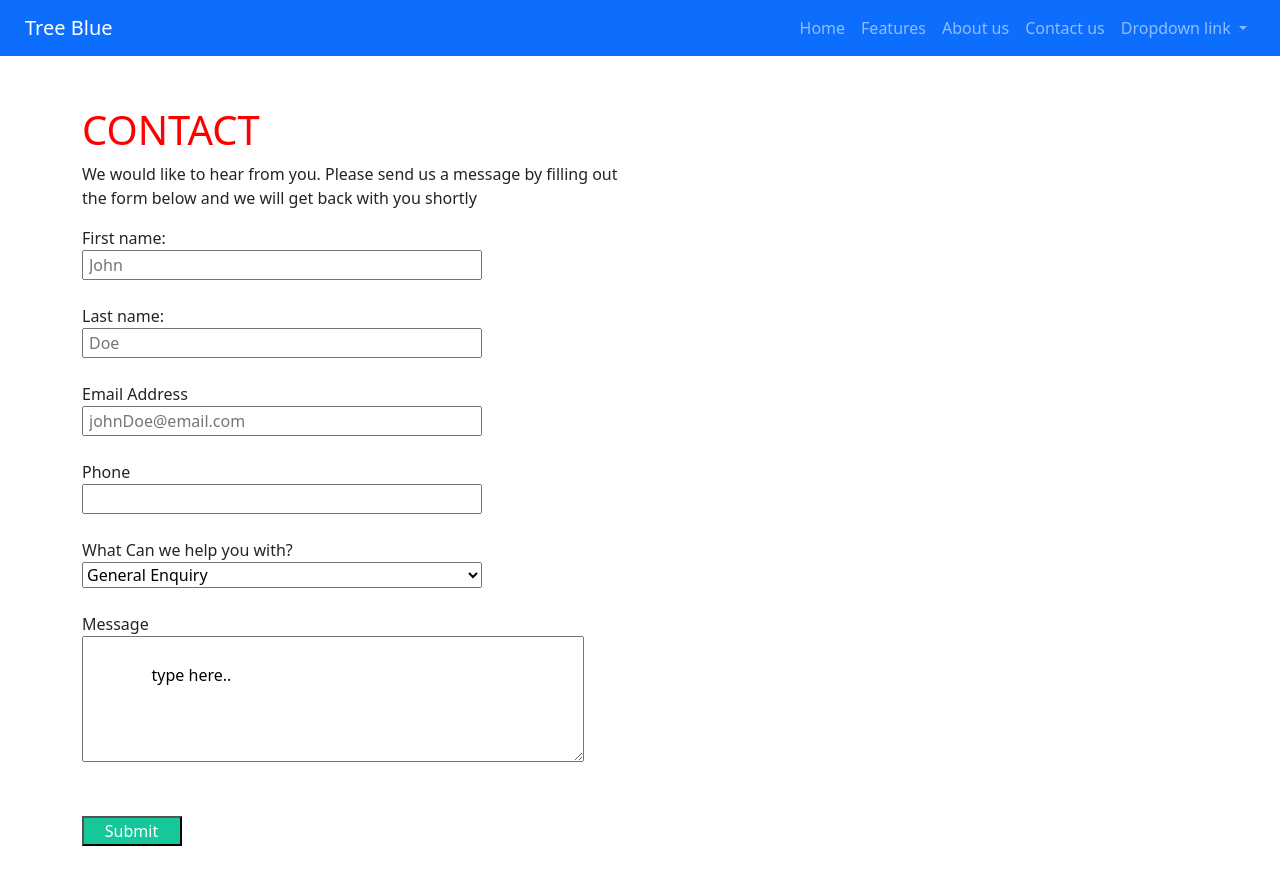
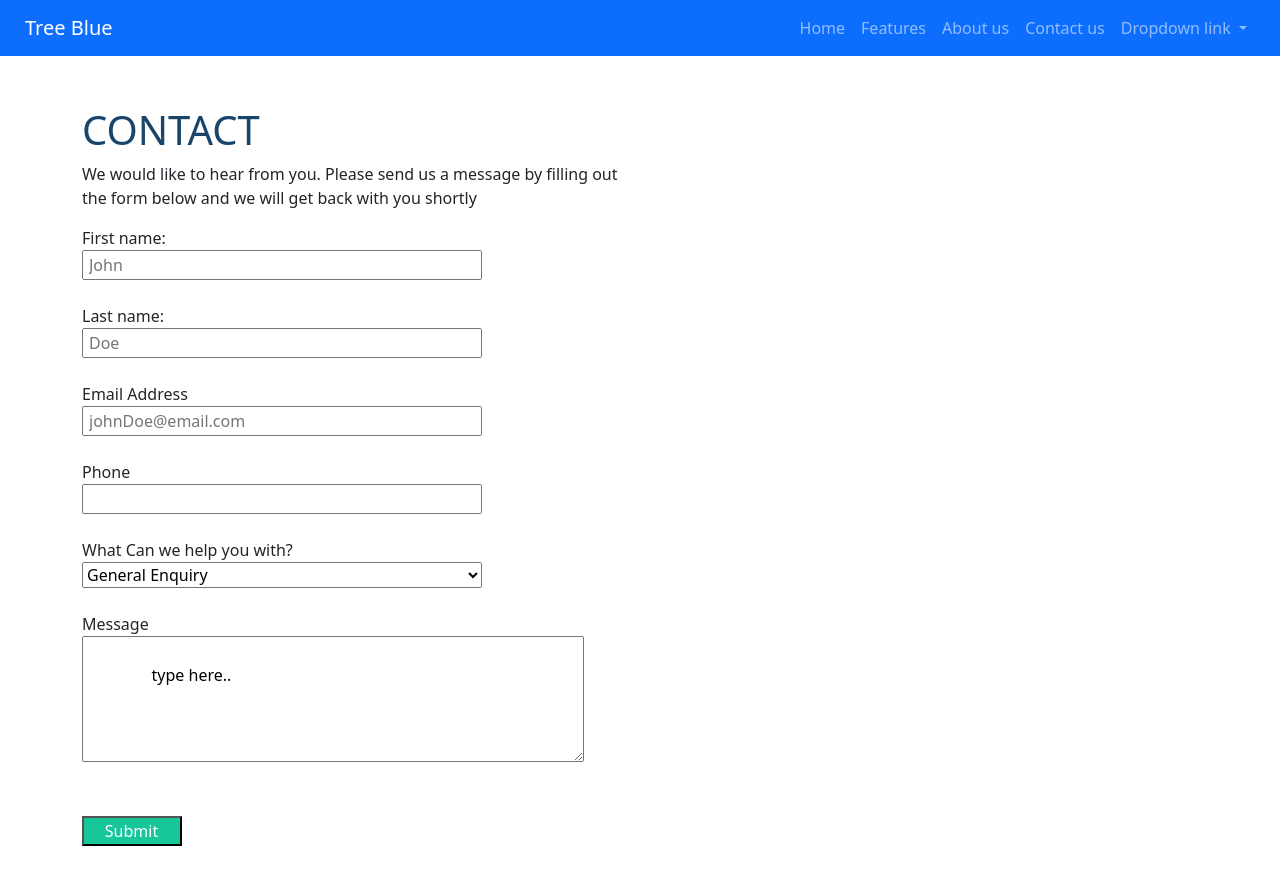
Before and after one commit to MazdaShahzadi/Keen_Learners_Website, a plain HTML site: page contact.html in a window 1280 px wide. Drawn offline with nearby package versions, Linux system fonts and the light colour scheme.

Commit message:
heading style change

```diff
--- a/contact.html
+++ b/contact.html
@@ -49,7 +49,7 @@
 
     <div id="container-contact" class="container">
 
-        <h1>CONTACT </h1>
+        <h1 id="contact-heading">CONTACT </h1>
         <p>We would like to hear from you. Please send us a message by filling out <br> the form below and we will get back with you shortly
         </p>
 
--- a/styles.css
+++ b/styles.css
@@ -28,3 +28,7 @@ select {
     color: white;
     width: 100px;
 }
+
+#contact-heading {
+    color: #19456B;
+}
```
